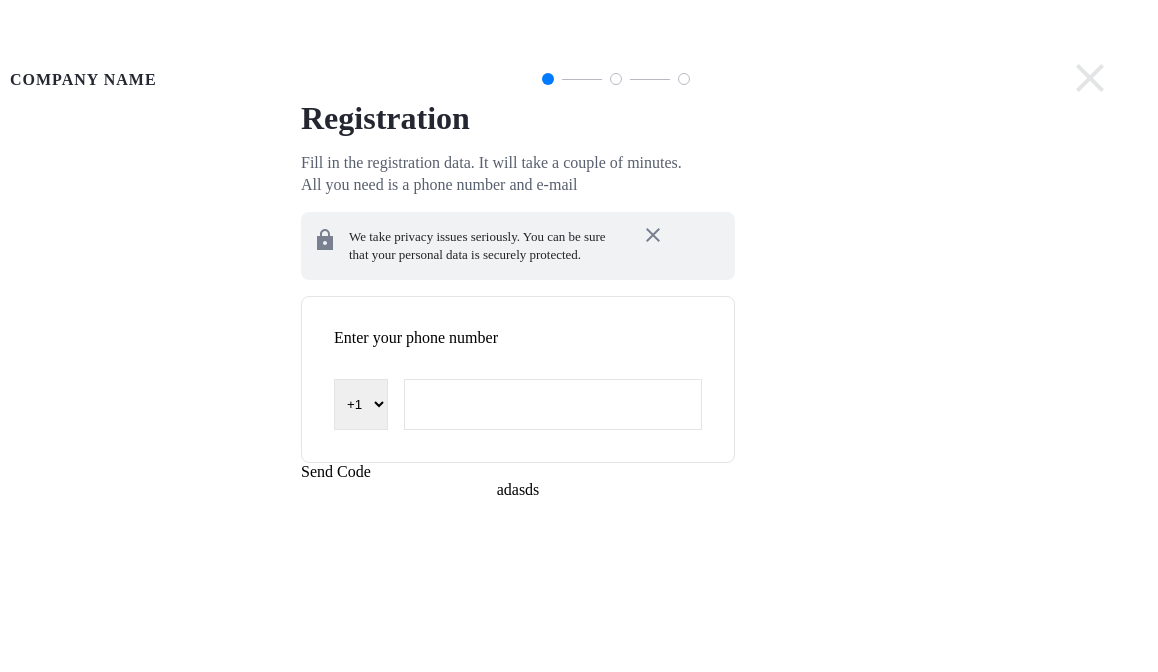
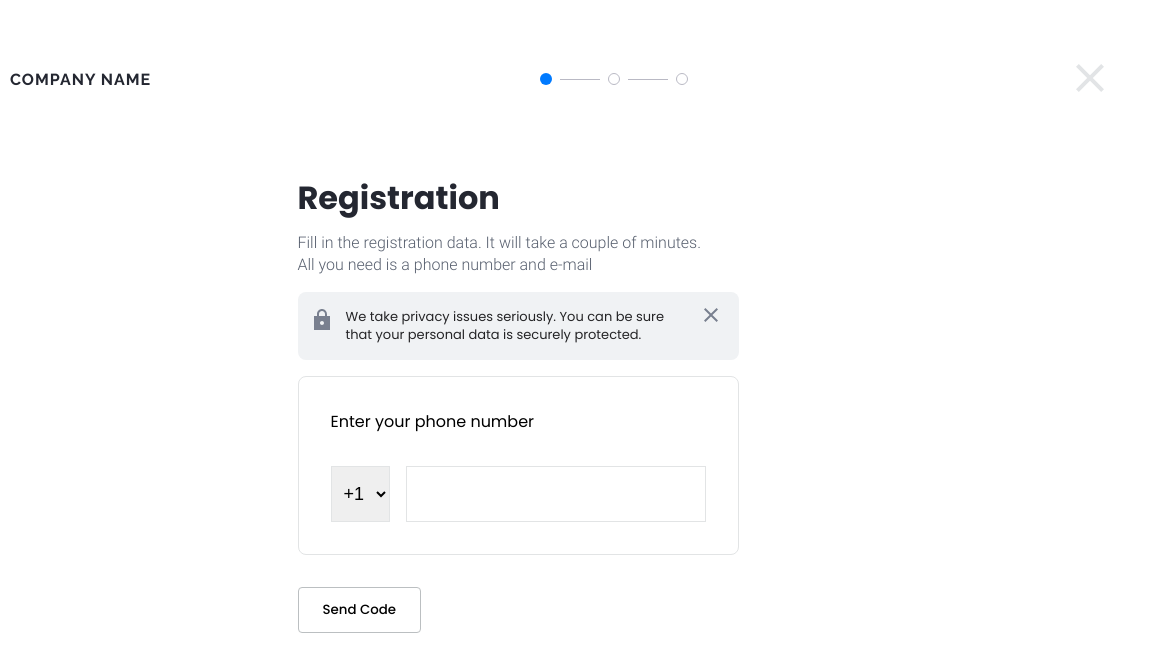
Before and after one commit to EgorVasyutin/sign-up-form, a plain HTML site: page index.html in a window 1280 px wide. Shown: the full height of the page, 122-1280 px from the left. Drawn offline with Linux system fonts and the light colour scheme.

Commit message:
сделал Notification

```diff
--- a/index.html
+++ b/index.html
@@ -73,9 +73,9 @@
                 </label>
             </div>
 
-        <div class="form__button">Send Code</div>
+        <button type="submit" class="form__button">Send Code</button>
     </form>
 </div>
-<div>adasds</div>
+<script src="script.js"></script>
 </body>
 </html>
--- /dev/null
+++ b/script.js
@@ -0,0 +1,8 @@
+const promptCross = document.querySelector('.lock__close')
+const prompt = document.querySelector('.lock')
+
+
+function getPromptClose() {
+    prompt.style.display = 'none'
+}
+promptCross.onclick = getPromptClose
--- a/style.css
+++ b/style.css
@@ -1,3 +1,28 @@
+@font-face {
+    font-family: Raleway;
+    src: url("fonts/Raleway-Bold.ttf");
+}
+@font-face {
+    font-family: Poppins;
+    src: url("fonts/Poppins-Bold.ttf");
+}
+@font-face {
+    font-family: Poppins-reg;
+    src: url("fonts/Poppins-Regular.ttf");
+}
+@font-face {
+    font-family: Poppins-med;
+    src: url("fonts/Poppins-Medium.ttf");
+}
+@font-face {
+    font-family: Roboto;
+    src: url("fonts/Roboto-Light.ttf");
+}
+@font-face {
+    font-family: Roboto-reg;
+    src: url("fonts/Roboto-Regular.ttf");
+}
+
 body {
     display: flex;
     flex-direction: column;
@@ -30,7 +55,7 @@ body {
 }
 
 .logo__text {
-    /*font-family: 'Raleway';*/
+    font-family: 'Raleway', serif;
     font-style: normal;
     font-weight: 700;
     font-size: 16px;
@@ -49,18 +74,19 @@ body {
 
 .close {
     padding-right: 54px;
+    cursor: pointer;
 }
 
 .content {
+    margin-top: 80px;
     display: flex;
     justify-content: space-between;
     flex-direction: column;
-    /*align-items: flex-s;*/
     gap: 16px;
 }
 
 .content__text--header {
-    /*font-family: 'Poppins';*/
+    font-family: 'Poppins', serif;
     font-style: normal;
     font-weight: 700;
     font-size: 32px;
@@ -71,7 +97,7 @@ body {
 }
 
 .content__text {
-    /*font-family: 'Roboto';*/
+    font-family: 'Roboto', serif;
     font-style: normal;
     font-weight: 300;
     font-size: 16px;
@@ -89,7 +115,7 @@ body {
 }
 
 .lock-text {
-    /*font-family: 'Poppins';*/
+    font-family: 'Poppins-reg', serif;
     font-style: normal;
     font-weight: 400;
     font-size: 13px;
@@ -100,6 +126,7 @@ body {
 
 .lock__close {
     padding-left: 24px;
+    cursor: pointer;
 }
 
 .form__num {
@@ -111,6 +138,7 @@ body {
 }
 
 .num__text {
+    font-family: 'Poppins-reg', serif;
     padding: 32px 0 0 32px;
 }
 
@@ -121,20 +149,35 @@ body {
 }
 
 .prefix {
+    font-family: 'Roboto-reg', serif;
     padding-left: 32px;
 }
 
 .prefix__select {
     border: 1px solid #E2E4E5;
     padding: 16px 8px;
+    font-weight: 400;
+    font-size: 18px;
+    line-height: 28px;
 }
 
 .form__num--input {
+    font-family: 'Roboto-reg', serif;
     border: 1px solid #E2E4E5;
-    padding: 16px 8px;
+    padding-left: 16px;
     width: 280px;
     margin-right: 32px;
+    font-weight: 400;
+    font-size: 18px;
+    line-height: 28px;
 }
 
 .form__button {
+    font-family: 'Poppins-med', serif;
+    margin-top: 32px;
+    border: 1px solid #BBBFC1;
+    border-radius: 4px;
+    padding: 12px 24px;
+    background-color: #FFFFFF;
+    cursor: pointer;
 }
```
Also changed, not shown: fonts/Poppins-Bold.ttf (added), fonts/Poppins-Medium.ttf (added), fonts/Poppins-Regular.ttf (added), fonts/Raleway-Bold.ttf (added), fonts/Roboto-Light.ttf (added), fonts/Roboto-Regular.ttf (added).
